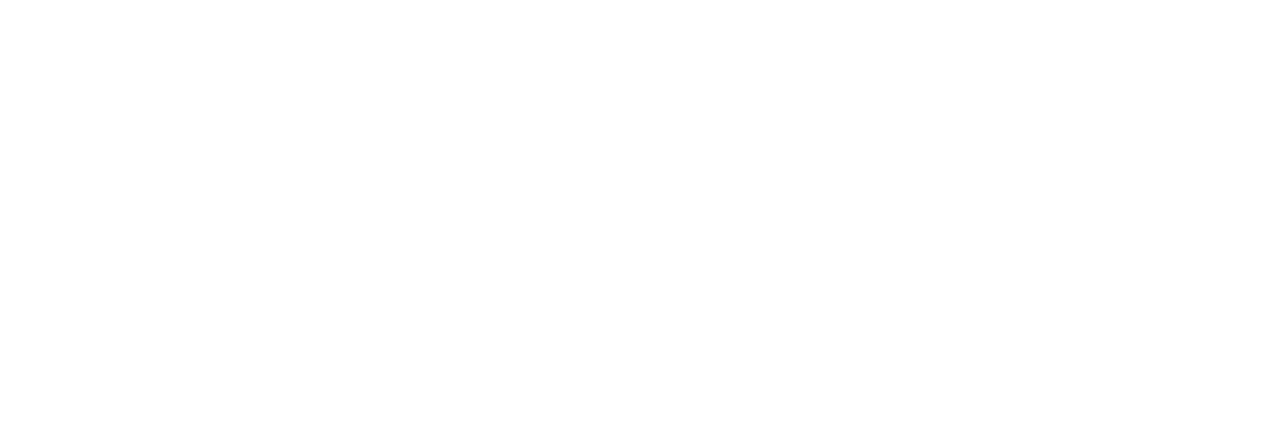
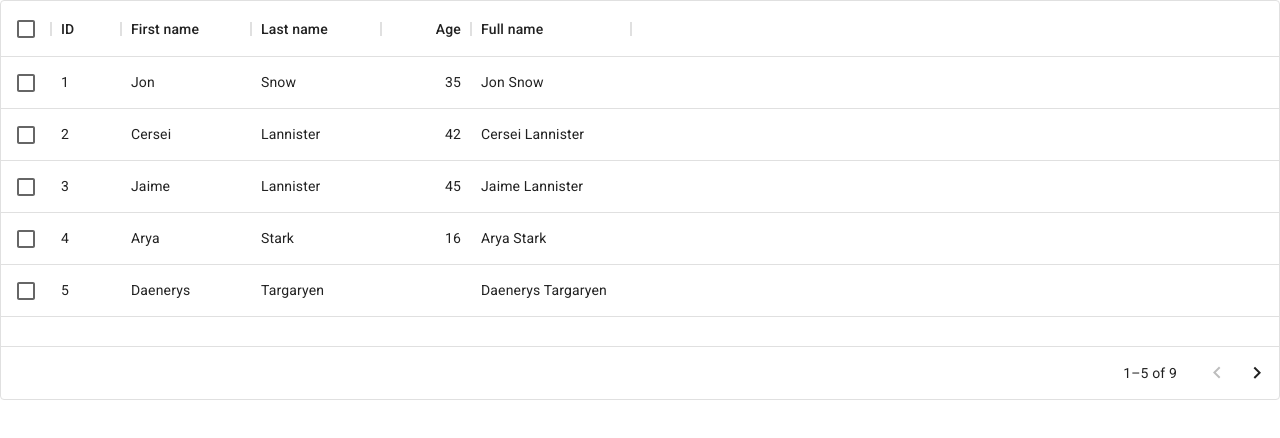
Before and after one commit to williamlim16/elearning-fr, a React (Create React App) app: page /dashboard in a window 1280 px wide. Before the commit this address had no page. Shown: the top 438 px of the page. Built offline with nearby package versions, Linux system fonts and the light colour scheme.

Commit message:
feat: websocket

```diff
--- a/package.json
+++ b/package.json
@@ -10,6 +10,7 @@
     "@mui/lab": "^5.0.0-alpha.99",
     "@mui/material": "^5.10.5",
     "@mui/styled-engine-sc": "^5.8.0",
+    "@mui/x-data-grid": "^5.17.3",
     "@reduxjs/toolkit": "^1.8.5",
     "@testing-library/jest-dom": "^5.14.1",
     "@testing-library/react": "^13.0.0",
@@ -24,6 +25,7 @@
     "react-router-dom": "6",
     "react-scripts": "5.0.1",
     "redux": "^4.2.0",
+    "socket.io-client": "^4.5.2",
     "styled-components": "^5.3.5",
     "typescript": "^4.4.2",
     "web-vitals": "^2.1.0"
--- a/src/App.tsx
+++ b/src/App.tsx
@@ -2,6 +2,8 @@ import { Routes, Route } from "react-router-dom";
 import Todos from "./pages/Todo";
 import Login from "./pages/Login";
 import Register from "./pages/Register";
+import Dashboard from "./pages/Dashboard";
+import TestSocket from "./pages/TestSocket";
 
 function App() {
   return (
@@ -9,6 +11,8 @@ function App() {
       <Route path="/" element={<Todos />} />
       <Route path="/login" element={<Login />} />
       <Route path="/register" element={<Register />} />
+      <Route path="/dashboard" element={<Dashboard />} />
+      <Route path="/test" element={<TestSocket />} />
     </Routes>
   );
 }
--- a/src/config/server.ts
+++ b/src/config/server.ts
@@ -1,3 +1,3 @@
-export const API_ENDPOINT = "localhost:3030";
+export const API_ENDPOINT = "http://localhost:3030";
 
 export default API_ENDPOINT;
--- /dev/null
+++ b/src/pages/Dashboard.tsx
@@ -0,0 +1,50 @@
+import { DataGrid, GridColDef, GridValueGetterParams } from "@mui/x-data-grid";
+
+const columns: GridColDef[] = [
+  { field: "id", headerName: "ID", width: 70 },
+  { field: "firstName", headerName: "First name", width: 130 },
+  { field: "lastName", headerName: "Last name", width: 130 },
+  {
+    field: "age",
+    headerName: "Age",
+    type: "number",
+    width: 90,
+  },
+  {
+    field: "fullName",
+    headerName: "Full name",
+    description: "This column has a value getter and is not sortable.",
+    sortable: false,
+    width: 160,
+    valueGetter: (params: GridValueGetterParams) =>
+      `${params.row.firstName || ""} ${params.row.lastName || ""}`,
+  },
+];
+
+const rows = [
+  { id: 1, lastName: "Snow", firstName: "Jon", age: 35 },
+  { id: 2, lastName: "Lannister", firstName: "Cersei", age: 42 },
+  { id: 3, lastName: "Lannister", firstName: "Jaime", age: 45 },
+  { id: 4, lastName: "Stark", firstName: "Arya", age: 16 },
+  { id: 5, lastName: "Targaryen", firstName: "Daenerys", age: null },
+  { id: 6, lastName: "Melisandre", firstName: null, age: 150 },
+  { id: 7, lastName: "Clifford", firstName: "Ferrara", age: 44 },
+  { id: 8, lastName: "Frances", firstName: "Rossini", age: 36 },
+  { id: 9, lastName: "Roxie", firstName: "Harvey", age: 65 },
+];
+
+function Dashboard() {
+  return (
+    <div style={{ height: 400, width: "100%" }}>
+      <DataGrid
+        rows={rows}
+        columns={columns}
+        pageSize={5}
+        rowsPerPageOptions={[5]}
+        checkboxSelection
+      />
+    </div>
+  );
+}
+
+export default Dashboard;
--- /dev/null
+++ b/src/pages/TestSocket.tsx
@@ -0,0 +1,54 @@
+import io from "socket.io-client";
+import { useEffect, useState } from "react";
+import TextField from "@mui/material/TextField";
+
+export default function TestSocket() {
+  const socket = io("http://localhost:3030");
+  const [isConnected, setIsConnected] = useState(socket.connected);
+  const [lastPong, setLastPong] = useState<string>("");
+  const [string, setString] = useState<string>("");
+  const handleOnChange = (event: any) => {
+    setString(event.target.value);
+  };
+
+  const sendPing = () => {
+    console.log("this function called");
+    socket.emit("message", string);
+  };
+
+  useEffect(() => {
+    socket.on("connection", () => {
+      setIsConnected(true);
+    });
+
+    socket.on("disconnect", () => {
+      setIsConnected(false);
+    });
+
+    socket.on("message", (data) => {
+      setLastPong(data);
+    });
+
+    return () => {
+      socket.off("connect");
+      socket.off("disconnect");
+      socket.off("pong");
+    };
+  }, [socket]);
+  return (
+    <div>
+      <TextField
+        label="password"
+        variant="outlined"
+        type="text"
+        onChange={handleOnChange}
+        value={string}
+      />
+      <p>Connected: {`${isConnected}`}</p>
+      <p>Last pong: {lastPong || "-"}</p>
+      <button onClick={sendPing} type="button">
+        Send ping
+      </button>
+    </div>
+  );
+}
--- a/src/store/user.ts
+++ b/src/store/user.ts
@@ -2,10 +2,11 @@
 import { createSlice, PayloadAction } from "@reduxjs/toolkit";
 import { createApi, fetchBaseQuery } from "@reduxjs/toolkit/query/react";
 import type { User } from "../types/model";
+import { API_ENDPOINT } from "../config/server";
 
 export const authApi = createApi({
   reducerPath: "authApi",
-  baseQuery: fetchBaseQuery({ baseUrl: "http://localhost:3030" }),
+  baseQuery: fetchBaseQuery({ baseUrl: API_ENDPOINT }),
   endpoints: (builder) => ({
     registerUser: builder.mutation({
       query: (payload) => ({
```
Also changed, not shown: 1 other file (tests, documents, lock files or other folders).
